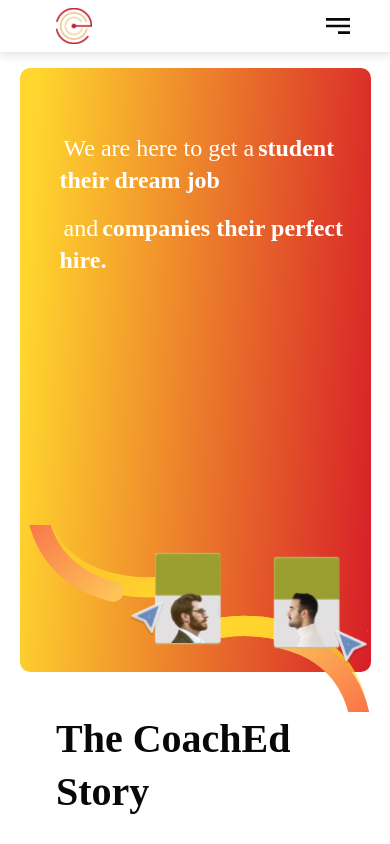
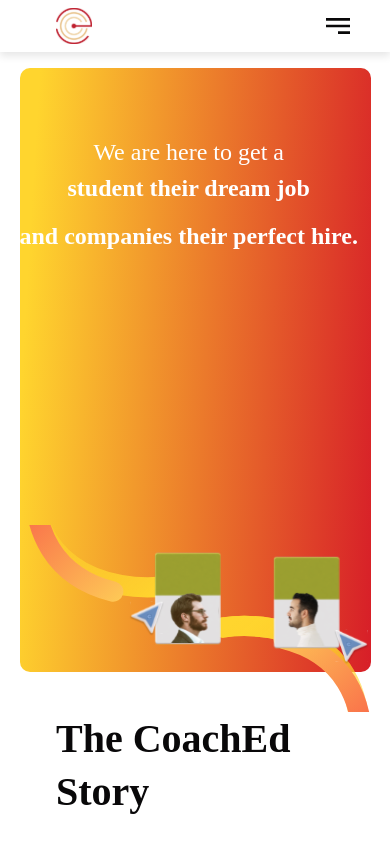
Before and after one commit to tech-coached/coached, a React (Create React App) app: page /about in a window 390 px wide. Shown: the top 844 px of the page. Built offline with nearby package versions, Linux system fonts and the light colour scheme.

Commit message:
About title issue solved

```diff
--- a/src/Components/AboutTitle.jsx
+++ b/src/Components/AboutTitle.jsx
@@ -6,19 +6,21 @@ const AboutTitle = () => {
   return (
     <div className='about-title ml-14 mt-10 flex justify-center flex-col items-start pl-10 relative '>
       <div className='absolute top-[4rem]'>
-        <div>
+        <div className='about-title-first'>
           <span className='p-1 text-[#ffffff] text-2xl font-light'>
             We are here to get a
           </span>
           <span className='text-white text-2xl font-bold'>
-            student their dream job{' '}
+            student their dream job
           </span>
         </div>
         <div className='py-4'>
-          <span className='p-1 text-[#ffffff] text-2xl font-light'>and</span>
-          <span className='text-white text-2xl font-bold'>
-            companies their perfect hire.{' '}
-          </span>
+          <div className='about-title-second'>
+            {/* <span className='p-1 text-[#ffffff] text-2xl font-light'></span> */}
+            <span className='text-white text-2xl font-bold'>
+              and companies their perfect hire.
+            </span>
+          </div>
         </div>
       </div>
       <div className='absolute right-[-4rem] bottom-[-2.5rem] about-acad'>
--- a/src/Styles/about-title.scss
+++ b/src/Styles/about-title.scss
@@ -46,4 +46,19 @@
   .stud-acad {
     right: 0;
   }
+
+  .about-title {
+    padding-left: 0;
+  }
+
+  .about-title-first {
+    display: flex;
+    justify-content: center;
+    align-items: center;
+    flex-direction: column;
+  }
+
+  .about-title-second {
+    text-align: center;
+  }
 }
```
